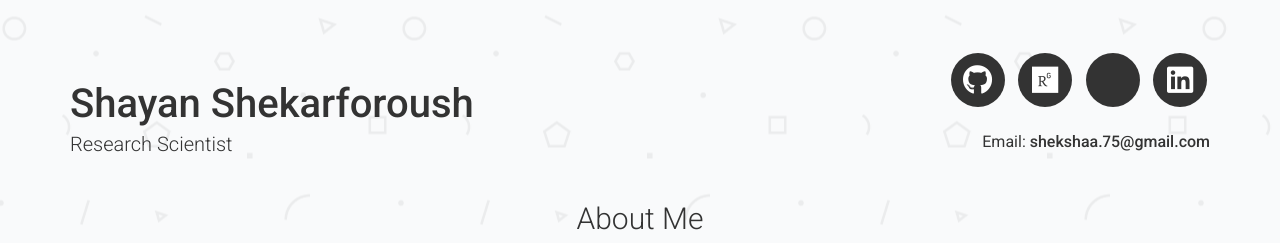
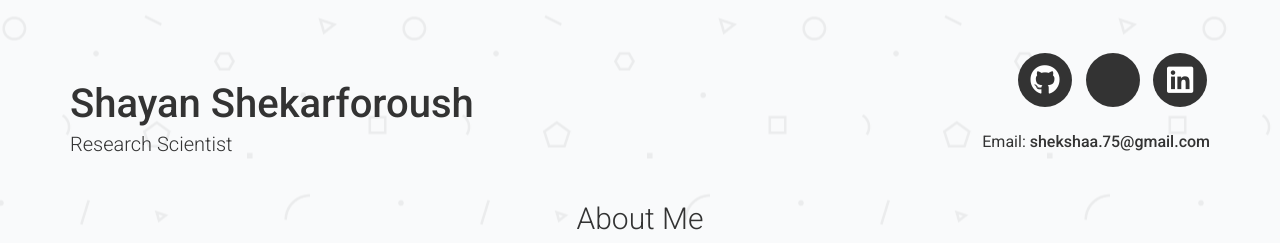
Before and after one commit to shekshaa/shekshaa.github.io, a Jekyll site: the page built from index.md, in a window 1280 px wide. Shown: the top 243 px of the page. Built offline with Jekyll 4.4.1, drawn with Linux system fonts in a browser that asks for light colours; a style sheet for code colours, icons or effects is not loaded.

Commit message:
Update header.html

```diff
--- a/_includes/header.html
+++ b/_includes/header.html
@@ -31,13 +31,6 @@
           <li>
             <a target="_blank" href="https://github.com/{{ site.github_username| cgi_escape | escape }}" class="button button--sacnite button--round-l">
               <i class="fab fa-github" title="Github link"></i>
-            </a>
-          </li>
-        {%- endif -%}
-        {%- if site.researchgate_username -%}
-          <li>
-            <a target="_blank" href="https://www.researchgate.net/profile/{{ site.researchgate_username| cgi_escape | escape }}" class="button button--sacnite button--round-l">
-              <i class="fab fa-researchgate" title="Researchgate link"></i>
             </a>
           </li>
         {%- endif -%}
```
